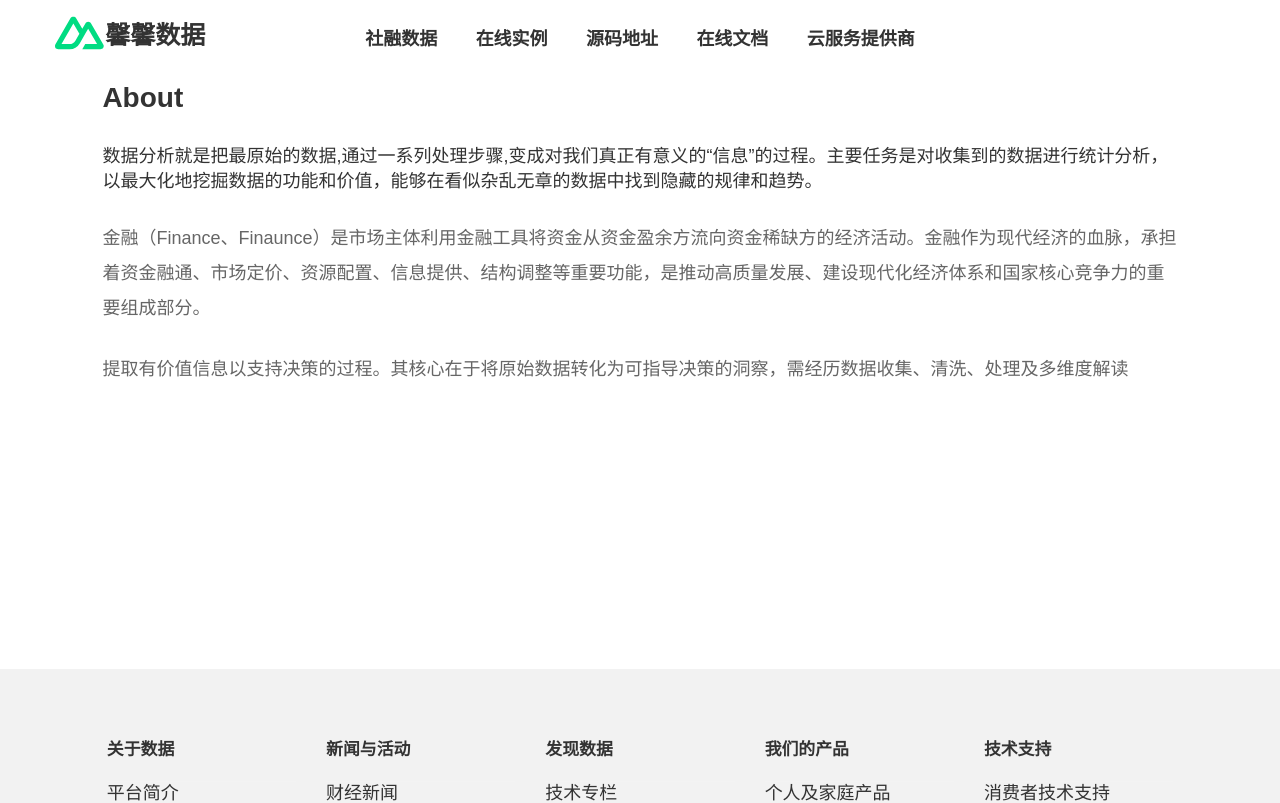
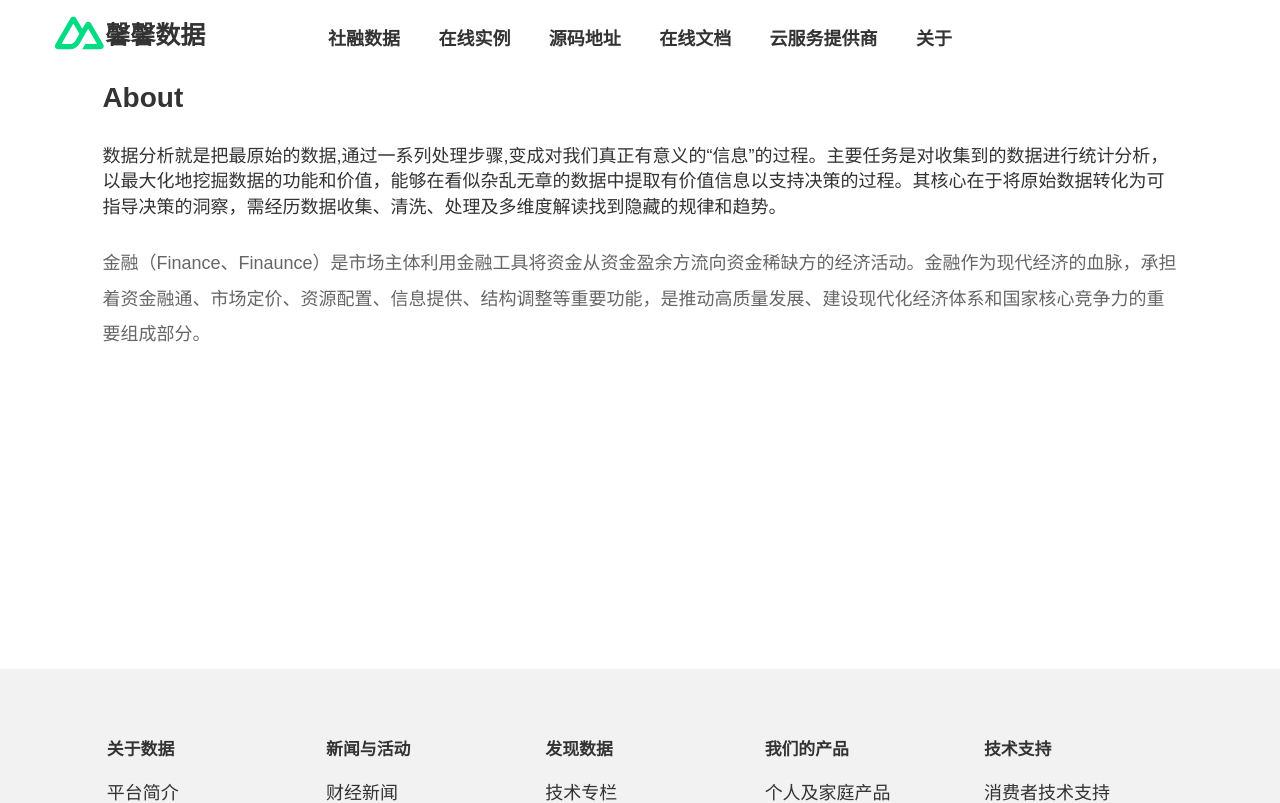
Before and after one commit to sandytaogo/home-web, a Nuxt app: page /about in a window 1280 px wide. Shown: the top 803 px of the page. Built offline with nearby package versions, Linux system fonts and the light colour scheme.

Commit message:
update official website header

```diff
--- a/components/header-navbar.vue
+++ b/components/header-navbar.vue
@@ -325,6 +325,10 @@
                                     <span class="iconfont icon-arrow-right hidden-md hidden-lg"></span>
                                 </a>
                             </li>
+
+                            <li class="menu-list hover-open">
+                                <NuxtLink class="btn-next collapsed top-navbar-text" to="about" target="_self">关于</NuxtLink>
+                            </li>
                         </ul>
                     </nav>
 
--- a/pages/about.vue
+++ b/pages/about.vue
@@ -1,14 +1,14 @@
 <template>
     <h1>About</h1>
     <div class="content">
-        数据分析就是把最原始的数据,通过一系列处理步骤,变成对我们真正有意义的“信息”的过程。主要任务是对收集到的数据进行统计分析，以最大化地挖掘数据的功能和价值，能够在看似杂乱无章的数据中找到隐藏的规律和趋势。
-        <br/> <br/>
+        数据分析就是把最原始的数据,通过一系列处理步骤,变成对我们真正有意义的“信息”的过程。主要任务是对收集到的数据进行统计分析，以最大化地挖掘数据的功能和价值，能够在看似杂乱无章的数据中提取有价值信息以支持决策的过程。其核心在于将原始数据转化为可指导决策的洞察，需经历数据收集、清洗、处理及多维度解读找到隐藏的规律和趋势。
+        <br/>
+
+
+        <br/>
         <p>
             金融（Finance、Finaunce）是市场主体利用金融工具将资金从资金盈余方流向资金稀缺方的经济活动。金融作为现代经济的血脉，承担着资金融通、市场定价、资源配置、信息提供、结构调整等重要功能，是推动高质量发展、建设现代化经济体系和国家核心竞争力的重要组成部分。
         </p>
-        <br/>
-        <p>提取有价值信息以支持决策的过程。其核心在于将原始数据转化为可指导决策的洞察，需经历数据收集、清洗、处理及多维度解读</p>
-
     </div>
 </template>
 
```
Also changed, not shown: 1 other file (tests, documents, lock files or other folders).
